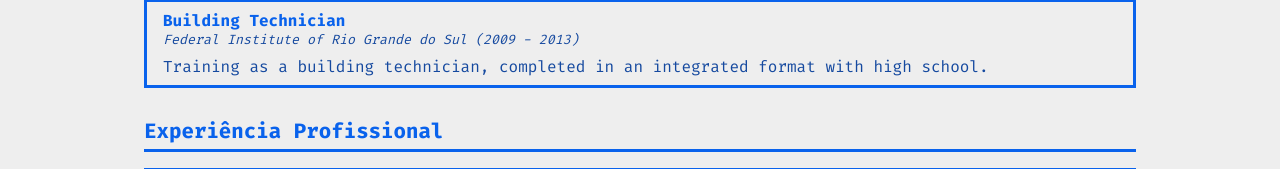
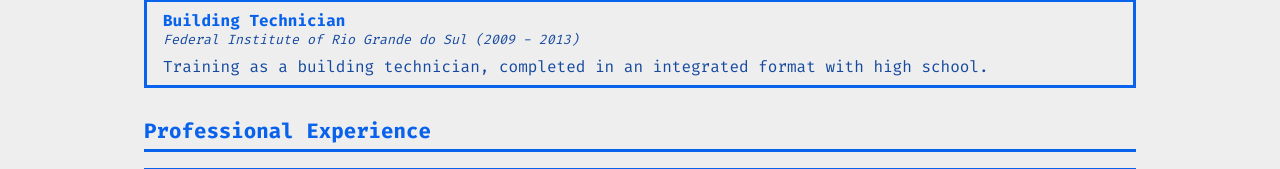
Before and after one commit to lukesgon/newportfolio, a React (Vite) app: page /resume in a window 1280 px wide. Shown: the part 501-670 px from the top of the page. Built offline with nearby package versions, Linux system fonts and the light colour scheme.

Commit message:
update favicon address

```diff
--- a/index.html
+++ b/index.html
@@ -2,7 +2,7 @@
 <html>
   <head>
     <meta charset="UTF-8" />
-    <link rel="icon" type="image/svg+xml" href="src/img/devLucas.png" />
+    <link rel="icon" type="image/svg+xml" href="/img/devLucas.png" />
     <meta name="viewport" content="width=device-width, initial-scale=1.0" />
     <title>dev. Lucas SG</title>
   </head>
--- a/src/locales/enus.json
+++ b/src/locales/enus.json
@@ -68,7 +68,7 @@
     "educationTechnicalYear": "(2009 - 2013)",
     "educationTechnicalDetail": "Training as a building technician, completed in an integrated format with high school.",
 
-  "professionalSection":"Experiência Profissional",
+  "professionalSection":"Professional Experience",
 
     "itTechnician":"I.T. Technician",
     "itTechnicianCompany":"Self-Employed",
```
